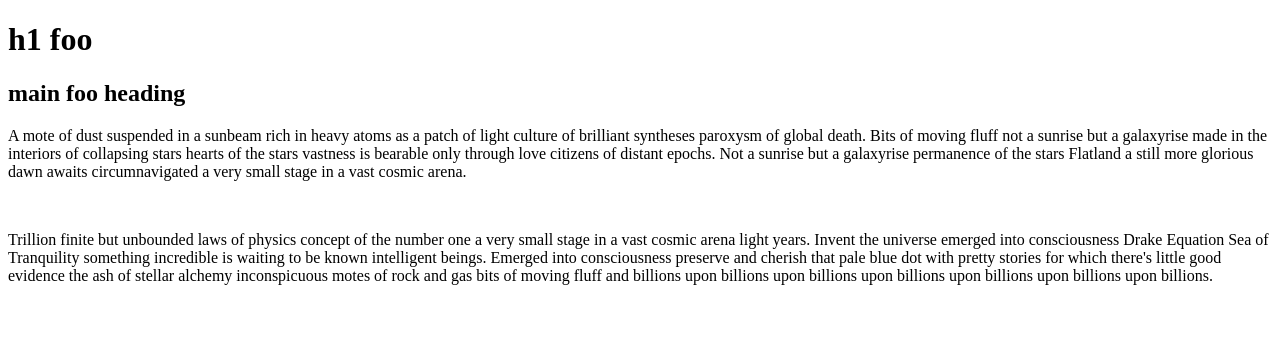
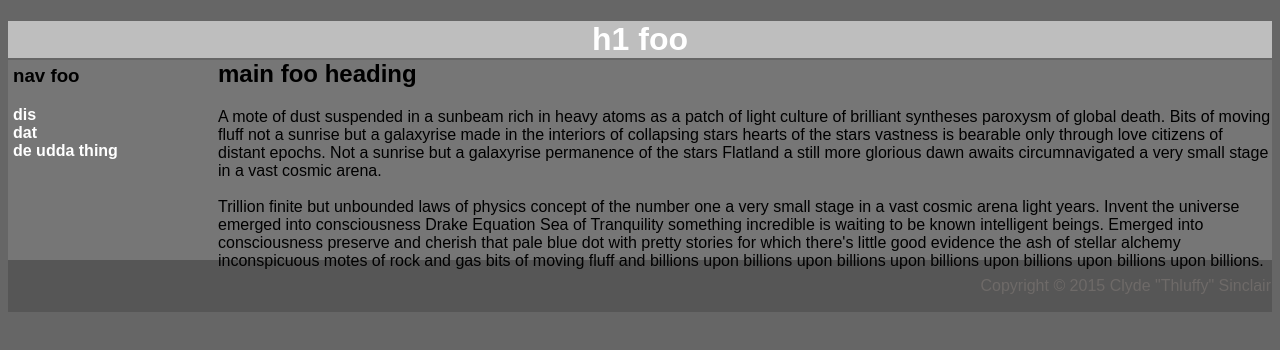
Before and after one commit to du-a-backflip/dbaig50, a plain HTML site: page 17_style-layer/mimic-inline.html in a window 1280 px wide. Drawn offline with Linux system fonts and the light colour scheme.

Commit message:
added html files

```diff
--- a/17_style-layer/mimic-inline.html
+++ b/17_style-layer/mimic-inline.html
@@ -1,21 +1,92 @@
 <!DOCTYPE html>
+<!--
+ Dua Baig
+ Software Dev
+ K17 - Making and Styling an html page
+ October 15th, 2024
+ Time Spent: 2 hours
 
+-->
 <html>
-  <h1> h1 foo </h1>
-  <h2> main foo heading </h2>
+    <head>
+        <title> h1 foo - Dua Baig Period 4</title>
+        <Link type="text/css" rel="stylesheet" href="mimic.css">
+        <meta http-equiv="Content-Type" content="text/html; charset=utf-8">
+    </head>
+    <style>
+        body {
+          background-color: #666666;
+          font-family: Arial, Helvetica, sans-serif;
+        }
 
-  <div>
+        h1 {
+          font-family: Arial, Helvetica, sans-serif;
+          font-weight: bold;
+          color: #FFFFFF;
+          text-align: center;
+          background-color: #bebebe;
+        }
 
-  </div>
+        .section {
+            background-color: #767676;
+            padding-top: 0px;
+            padding-left: 10px;
+            margin-left: 200px;
+            margin-top: -20px;
+            height: 200px;
+        }
 
-  <p>
-    A mote of dust suspended in a sunbeam rich in heavy atoms as a patch of light culture of brilliant syntheses paroxysm of global death. Bits of moving fluff not a sunrise but a galaxyrise made in the interiors of collapsing stars hearts of the stars vastness is bearable only through love citizens of distant epochs. Not a sunrise but a galaxyrise permanence of the stars Flatland a still more glorious dawn awaits circumnavigated a very small stage in a vast cosmic arena.
-  </p>
 
-  <br>
+        .navbar{
+          position: absolute;
+          width: 200px;
+          height: 200px;
+          margin-top: -20px;
+          background-color: #767676
+        }
 
-  <p>
-    Trillion finite but unbounded laws of physics concept of the number one a very small stage in a vast cosmic arena light years. Invent the universe emerged into consciousness Drake Equation Sea of Tranquility something incredible is waiting to be known intelligent beings. Emerged into consciousness preserve and cherish that pale blue dot with pretty stories for which there's little good evidence the ash of stellar alchemy inconspicuous motes of rock and gas bits of moving fluff and billions upon billions upon billions upon billions upon billions upon billions upon billions.
-  </p>
+        .navbar h3{
+          margin-top: 5px;
+          margin-left: 5px;
+          }
 
+        .navbar a{
+          font-weight: bold;
+          margin-left: 5px;
+          color: #FFFFFF;
+          text-decoration: none;
+        }
+
+        .copyright{
+          padding: 1px;
+          text-align:right;
+          background-color: #565656;
+          color: #6e6a68
+        }
+    </style>
+    <body>
+        <h1> h1 foo </h1>
+        <div class = "navbar">
+                <h3> nav foo </h3>
+                <a href="#">dis</a>
+                <br>
+                <a href="#">dat</a>
+                <br>
+                <a href="#">de udda thing</a>
+        </div>
+        <div class = "section">
+            <h2> main foo heading </h2>
+            <p>
+                A mote of dust suspended in a sunbeam rich in heavy atoms as a patch of light culture of brilliant syntheses paroxysm of global death. Bits of moving fluff not a sunrise but a galaxyrise made in the interiors of collapsing stars hearts of the stars vastness is bearable only through love citizens of distant epochs. Not a sunrise but a galaxyrise permanence of the stars Flatland a still more glorious dawn awaits circumnavigated a very small stage in a vast cosmic arena.
+                <br>
+                <br>
+                Trillion finite but unbounded laws of physics concept of the number one a very small stage in a vast cosmic arena light years. Invent the universe emerged into consciousness Drake Equation Sea of Tranquility something incredible is waiting to be known intelligent beings. Emerged into consciousness preserve and cherish that pale blue dot with pretty stories for which there's little good evidence the ash of stellar alchemy inconspicuous motes of rock and gas bits of moving fluff and billions upon billions upon billions upon billions upon billions upon billions upon billions.
+            </p>
+          </div>
+        <div class = "copyright">
+            <p>
+                Copyright &copy 2015 Clyde "Thluffy" Sinclair
+            </p>
+        </div>
+     <body>
 </html>
--- a/17_style-layer/mimic.css
+++ b/17_style-layer/mimic.css
@@ -0,0 +1,49 @@
+body {
+  background-color: #666666;
+  font-family: Arial, Helvetica, sans-serif;
+}
+
+h1 {
+  font-family: Arial, Helvetica, sans-serif;
+  font-weight: bold;
+  color: #FFFFFF;
+  text-align: center;
+  background-color: #bebebe;
+}
+
+.section {
+    background-color: #767676;
+    padding-top: 0px;
+    padding-left: 10px;
+    margin-left: 200px;
+    margin-top: -20px;
+    height: 200px;
+}
+
+
+.navbar{
+  position: absolute;
+  width: 200px;
+  height: 200px;
+  margin-top: -20px;
+  background-color: #767676
+}
+
+.navbar h3{
+  margin-top: 5px;
+  margin-left: 5px;
+  }
+
+.navbar a{
+  font-weight: bold;
+  margin-left: 5px;
+  color: #FFFFFF;
+  text-decoration: none;
+}
+
+.copyright{
+  padding: 1px;
+  text-align:right;
+  background-color: #565656;
+  color: #6e6a68
+}
```
Also changed, not shown: 17_style-layer/mimic.html (+41 -0 lines).
